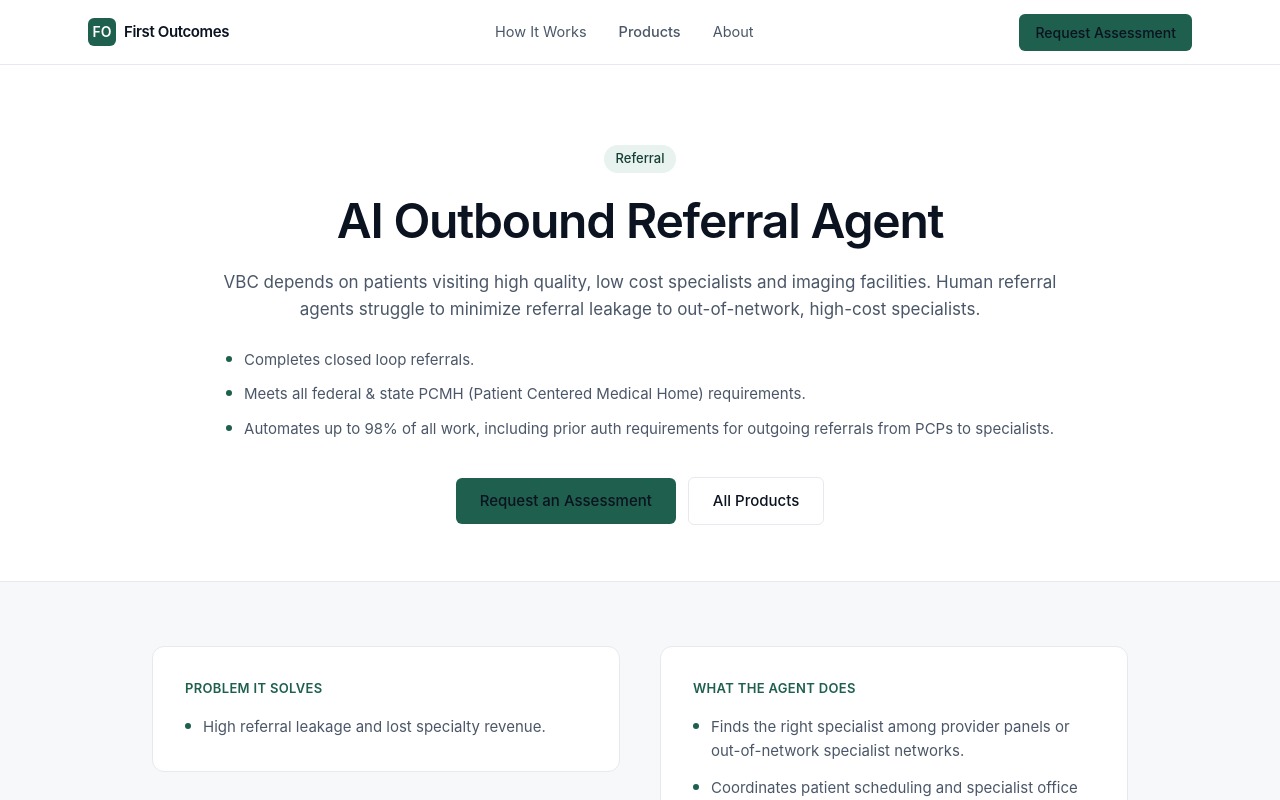
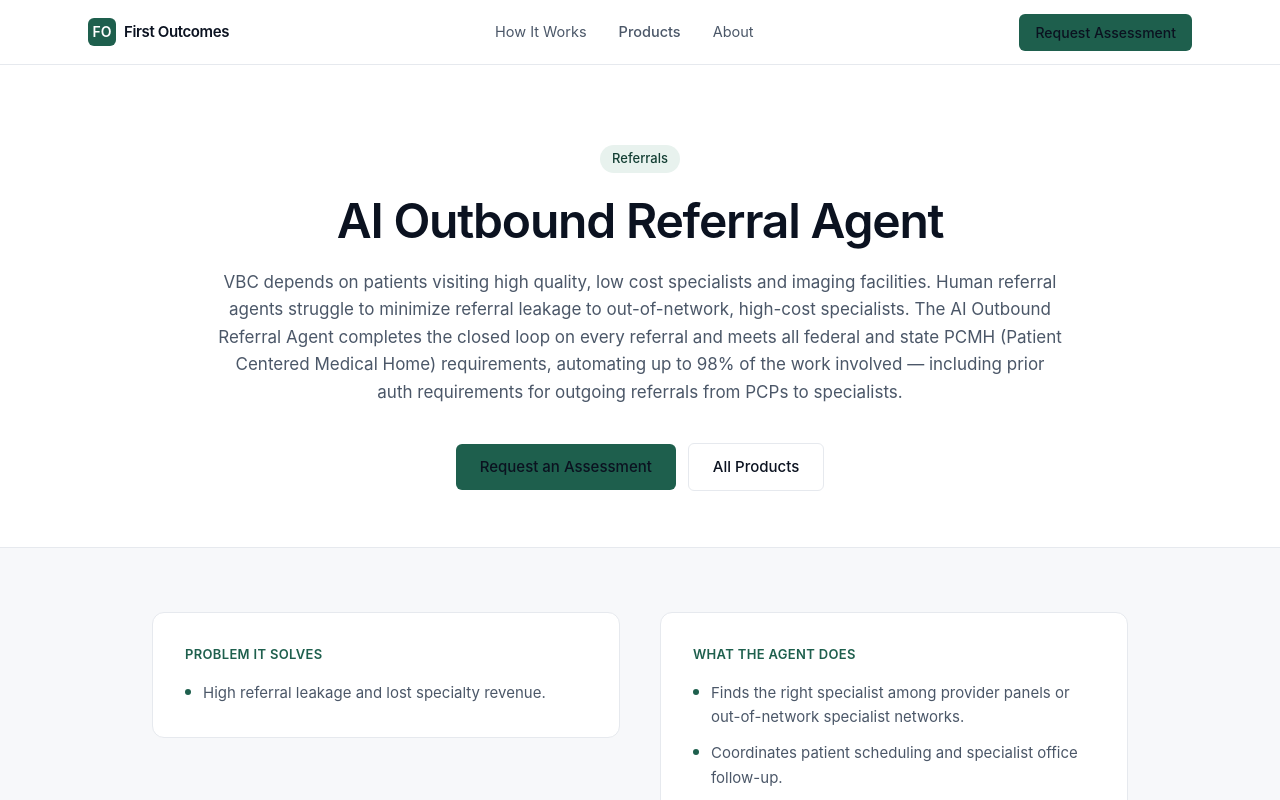
Before and after one commit to jpawa-cpu/firstoutcomes-staging, a React (Vite) app in the folder client/: page /products/referral-agent in a window 1280 px wide. Shown: the top 800 px of the page. Built offline with nearby package versions, Linux system fonts and the light colour scheme.

Commit message:
Update ReferralAgent.jsx

```diff
--- a/client/src/pages/products/ReferralAgent.jsx
+++ b/client/src/pages/products/ReferralAgent.jsx
@@ -213,10 +213,10 @@ export default function ReferralAgent() {
 
   return (
     <div>
-      {/* Hero */}
+            {/* Hero */}
       <section className="mx-auto max-w-4xl px-6 pt-20 pb-14 text-center">
         <span className="inline-block rounded-full bg-[var(--fo-primary-light)] px-3 py-1 text-[13px] font-medium text-[var(--fo-primary-dark)]">
-          Referral
+          Referrals
         </span>
         <h1 className="mt-6 text-4xl md:text-5xl font-semibold tracking-tight text-[var(--fo-ink)]">
           AI Outbound Referral Agent
@@ -224,16 +224,11 @@ export default function ReferralAgent() {
         <p className="mt-6 text-[17px] text-[var(--fo-slate)] leading-relaxed">
           VBC depends on patients visiting high quality, low cost specialists and imaging
           facilities. Human referral agents struggle to minimize referral leakage to
-          out-of-network, high-cost specialists.
+          out-of-network, high-cost specialists. The AI Outbound Referral Agent completes the
+          closed loop on every referral and meets all federal and state PCMH (Patient Centered
+          Medical Home) requirements, automating up to 98% of the work involved &mdash; including
+          prior auth requirements for outgoing referrals from PCPs to specialists.
         </p>
-        <ul className="mt-6 inline-flex flex-col gap-2.5 text-left">
-          {highlights.map((h) => (
-            <li key={h} className="flex gap-3 text-[15px] text-[var(--fo-slate)] leading-relaxed">
-              <span className="mt-2 h-1.5 w-1.5 shrink-0 rounded-full bg-[var(--fo-primary)]" />
-              {h}
-            </li>
-          ))}
-        </ul>
         <div className="mt-9 flex flex-wrap items-center justify-center gap-3">
           <Link
             to="/about#contact"
```
